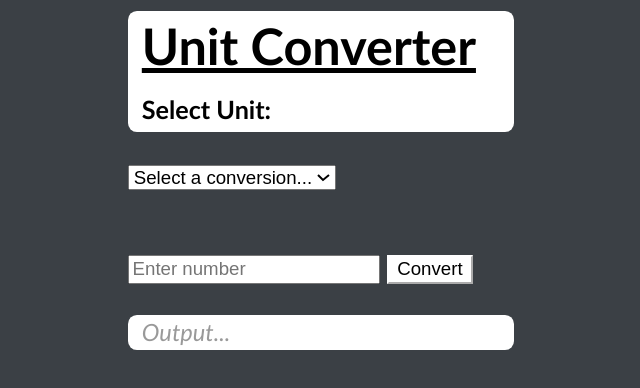
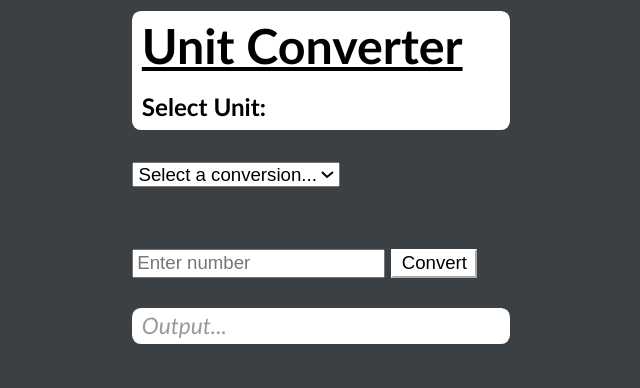
Before and after one commit to Alex-M-2013/Web-Unit-Converter, a plain HTML site: page index.html in a window 1280 px wide. Shown: the whole page, without its empty margins (319-959 px from the left). Drawn offline with Linux system fonts and the light colour scheme.

Commit message:
Update style.css

```diff
--- a/style.css
+++ b/style.css
@@ -14,7 +14,7 @@ html {
 body {
     /* Sets font */
     font-family: "Trebuchet MS";
-    font-size: 18px;
+    font-size: 1.35vmax;
     color: white;
 
     /* Sets background colour */
@@ -28,7 +28,7 @@ body {
     left: 0;
     scale: 1.3;
 
-    /* Counteracts the html zoom: 1.4 to fit the screen perfectly */
+    /* Counteracts the html zoom: 1.4; to fit the screen perfectly */
     width: 71.42vw;
     height: 71.42vh;
 
@@ -37,7 +37,7 @@ body {
     flex-direction: column;
     justify-content: center;
     align-items: center;
-    font-size: 24px;
+    font-size: 1.8vmax;
 
     /* Matches the background so it hides the content behind it */
     background-color: rgb(59, 64, 69);
@@ -68,7 +68,7 @@ body {
     }
 
 #title-card {
-    padding: 2.5px 10px 2.5px 10px;
+    padding: 0.25vmax 0.52vmax 0.25vmax 0.52vmax;
     color: black;
     background-color: white;
     margin-bottom:1.5vmax;
@@ -101,7 +101,7 @@ button {
 }
 
 #output {
-    padding: 2.5px 10px 2.5px 10px;
+    padding: 0.25vmax 0.52vmax 0.25vmax 0.52vmax;
     color: rgba(0, 0, 0, 0.4);
     font-style:italic;
     background-color: white;
```
